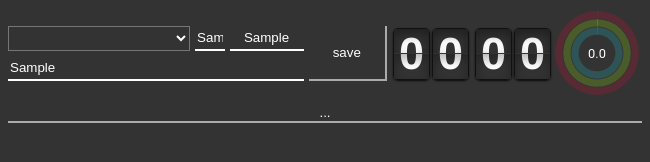
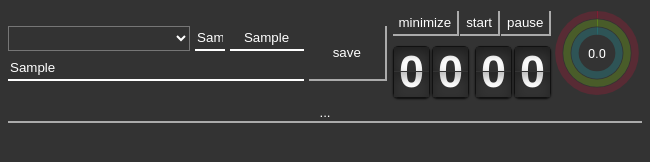
Before and after one commit to iamusualguy/NeuroKeeper, an Electron app: page mainWindow.html in a window 650 px wide. Both pictures are taken after typing "Sample", "Sample", "Sample" into the empty fields and a click on the button "save". Drawn offline with Linux system fonts and the light colour scheme; no server answers; files whose address does not match are found by name.

Commit message:
Add manage buttons

```diff
--- a/mainWindow.html
+++ b/mainWindow.html
@@ -21,12 +21,13 @@
                     <input id="report-input" class="report-input" type="text" placeholder="New report" />
                 </div>
             </div>
-            <button class="save-button" onclick="saveNewReport()">save</button>
+            <button class="save-button" onclick="saveNewReportHandler()">save</button>
             <div class="worked-block">
-                <!--  <div class="manage-buttons">
-                    <button class="startNewDay-button">start</button>
-                    <button class="minimize-button">minimize</button>
-                </div> -->
+                <div class="manage-buttons">
+                    <button class="minimize-button"  onclick="minimazeHandler()">minimize</button>
+                    <button class="startNewDay-button"  onclick="startNewDayHandler()">start</button>
+                    <button class="pauseDay-button"  onclick="pauseDayHandler()">pause</button>
+                </div>
                 <div class="flipTimer">
                     <div class="hours">
                         <div class="digit-set">
@@ -134,7 +135,7 @@
 
     $("#report-input").on("mousedown", function(event){
     if(event.button==2){
-        handlerNueralClick();
+        nueralClickHandler();
     }
 });
 </script>
--- a/scripts/mainWindowScript.js
+++ b/scripts/mainWindowScript.js
@@ -2,7 +2,7 @@
 let mainManager = null;
 let currentSettings = null;
 
-function saveNewReport() {
+function saveNewReportHandler() {
     const newRepoprt = mainManager.getReport();
     if (newRepoprt.length === 5
         && newRepoprt.every(reportElement => reportElement != "")) {
@@ -18,7 +18,19 @@ function saveNewReport() {
     }
 }
 
-function handlerNueralClick() {
+function startNewDayHandler() {
+    mainManager.startNewDay();
+}
+
+function minimazeHandler() {
+    ipcRenderer.send('mainWindow:hide', {});
+}
+
+function pauseDayHandler() {
+    console.log("pause Day");
+}
+
+function nueralClickHandler() {
     ipcRenderer.send('nn:get', {});
 }
 
--- a/styles/main.css
+++ b/styles/main.css
@@ -17,9 +17,9 @@ input, button {
     outline: 0;
     border-width: 0 0 2px 0;
     border-color: white
-  }
+}
 
-  .rbc-center-text {
+.rbc-center-text {
     fill:white !important;
     font-size: 35px !important;
 }
@@ -92,6 +92,21 @@ button {
     background:#444;
 }
 
+.manage-buttons {
+    display: flex;
+    justify-content: space-around;
+    margin-bottom: 10px;
+}
+
+.manage-buttons button {
+    -webkit-app-region: no-drag;
+    border-right-width: 2px;
+}
+
+.manage-buttons button:hover {
+    background:#444;
+}
+
 .worked-block {
     -webkit-app-region: no-drag;
     width: 160px;
```
